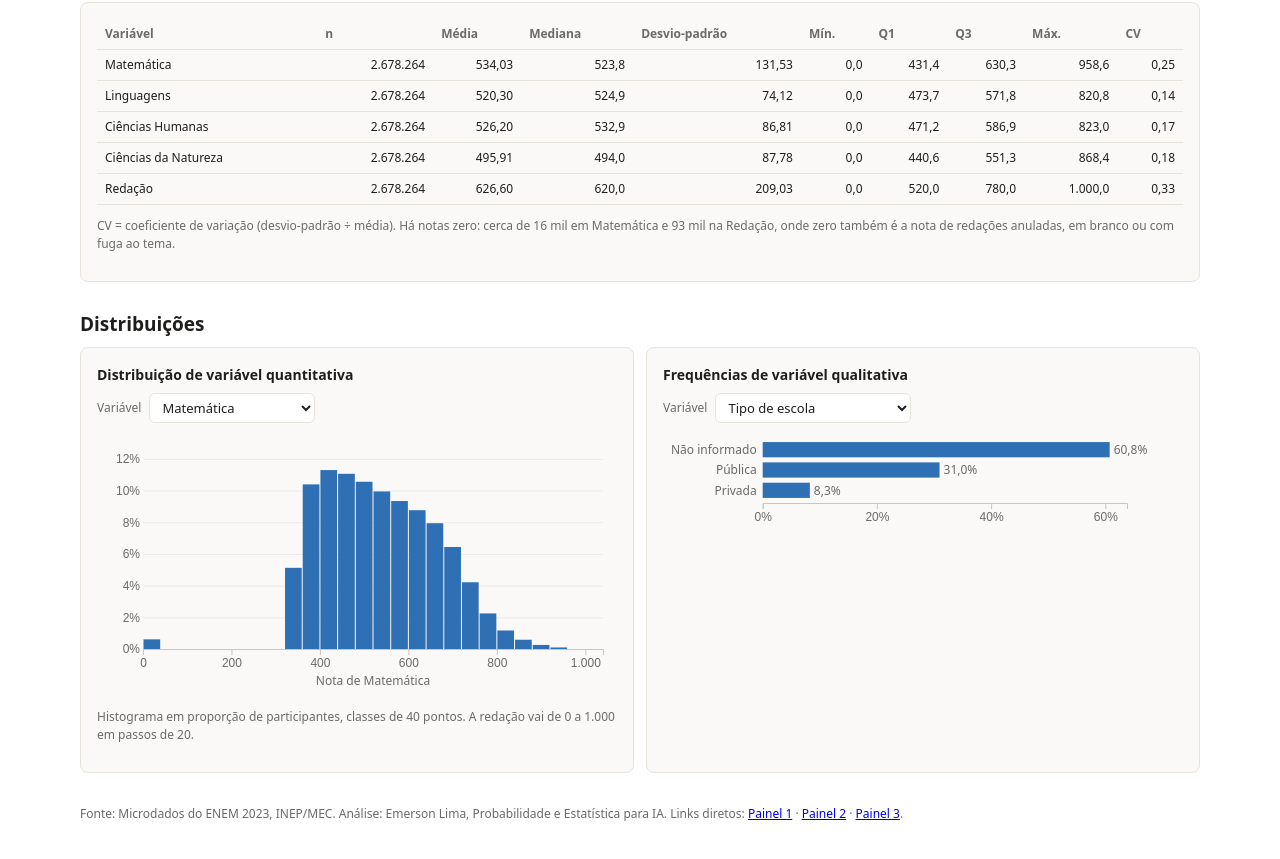
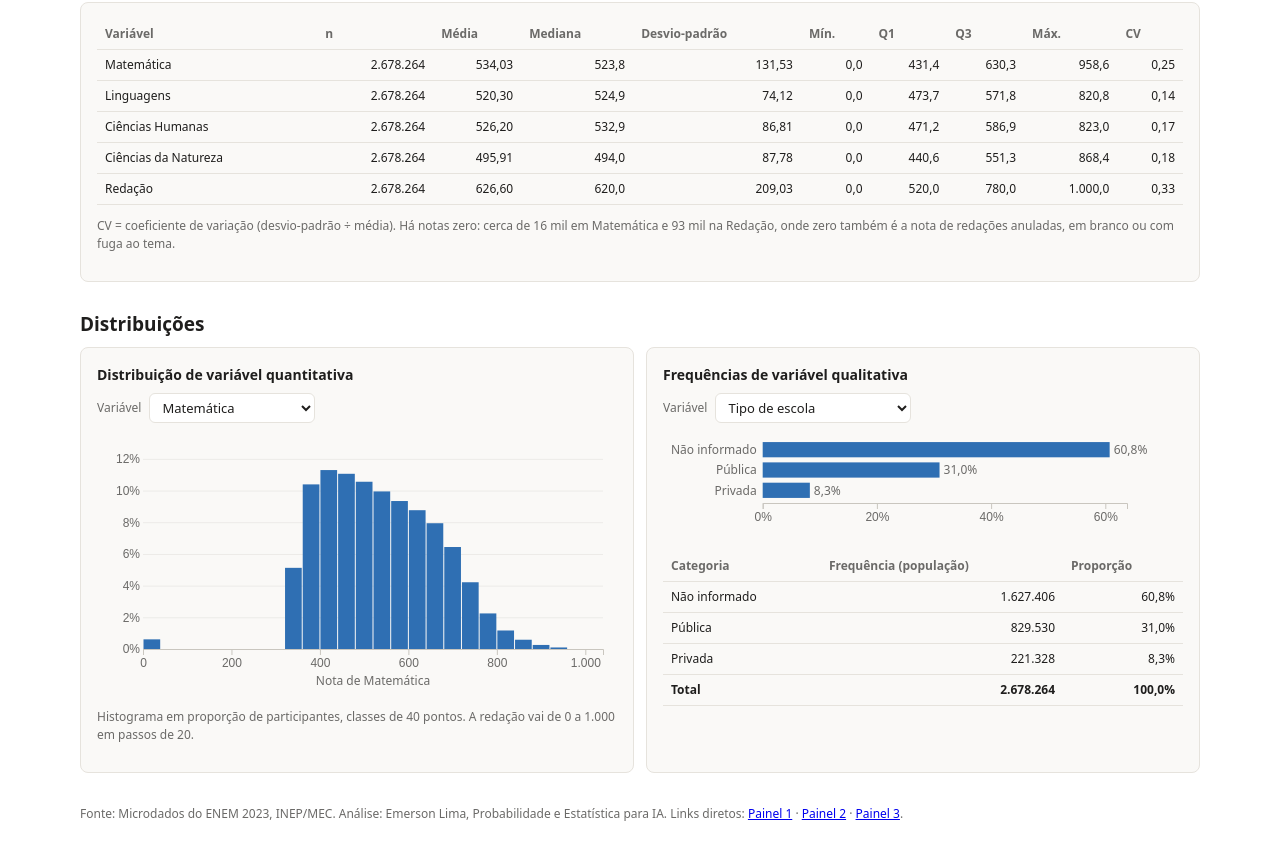
Before and after one commit to Emerson-developer/enem-2023-estatistica, a plain HTML site: page index.html in a window 1280 px wide. Shown: the part 800-1659 px from the top of the page. Drawn offline with Linux system fonts and the light colour scheme.

Commit message:
Adiciona tabelas de frequência e corrige sinal do valor crítico
Co-Authored-By: Claude Opus 5.5 <noreply@anthropic.com>
Claude-Session: https://claude.ai/code/session_018amkbERDY58LHdvxZaqf4o

```diff
--- a/index.html
+++ b/index.html
@@ -101,7 +101,8 @@ code{font-size:12px;background:#f1efea;padding:1px 4px;border-radius:4px}
 <p class="muted small">Histograma em proporção de participantes, classes de 40 pontos. A redação vai de 0 a 1.000 em passos de 20.</p></div>
 <div class="pv-card" id="cat-pop"><h3>Frequências de variável qualitativa</h3>
 <label class="pv-ctl">Variável <select class="dash-select" data-param="vc1" aria-label="Variável qualitativa"><option value="escola">Tipo de escola</option><option value="sexo">Sexo</option><option value="renda">Renda familiar</option><option value="regiao">Região</option><option value="internet">Internet em casa</option><option value="situacao">Situação no ensino médio</option></select></label>
-<div class="pv-chart" data-draw="cat" data-main="pop_freq" data-param="vc1" data-source="pop_freq"></div></div>
+<div class="pv-chart" data-draw="cat" data-main="pop_freq" data-param="vc1" data-source="pop_freq"></div>
+<div class="pv-scroll"><table class="pv-table" data-source="pop_freq"><thead><tr><th>Categoria</th><th>Frequência (população)</th><th>Proporção</th></tr></thead><tbody data-draw="freqtab" data-main="pop_freq" data-param="vc1"></tbody></table></div></div>
 </div>
 </section>
 
@@ -137,7 +138,8 @@ code{font-size:12px;background:#f1efea;padding:1px 4px;border-radius:4px}
 <p class="muted small">Histograma em proporção de participantes, classes de 40 pontos. A redação vai de 0 a 1.000 em passos de 20.</p></div>
 <div class="pv-card" id="cat-amo"><h3>Frequências de variável qualitativa</h3>
 <label class="pv-ctl">Variável <select class="dash-select" data-param="vc2" aria-label="Variável qualitativa"><option value="escola">Tipo de escola</option><option value="sexo">Sexo</option><option value="renda">Renda familiar</option><option value="regiao">Região</option><option value="internet">Internet em casa</option><option value="situacao">Situação no ensino médio</option></select></label><p class="pv-leg"><i class="sw s0"></i> Amostra <i class="sw s1"></i> População (referência)</p>
-<div class="pv-chart" data-draw="cat" data-main="amo_freq" data-ref="pop_freq" data-param="vc2" data-source="amo_freq pop_freq"></div></div>
+<div class="pv-chart" data-draw="cat" data-main="amo_freq" data-ref="pop_freq" data-param="vc2" data-source="amo_freq pop_freq"></div>
+<div class="pv-scroll"><table class="pv-table" data-source="amo_freq"><thead><tr><th>Categoria</th><th>Frequência (amostra)</th><th>Proporção</th></tr></thead><tbody data-draw="freqtab" data-main="amo_freq" data-param="vc2"></tbody></table></div></div>
 </div>
 <h2 id="amo-dif">Amostra vs população</h2>
 <div class="pv-card"><div class="pv-scroll"><table class="pv-table" id="tabela-dif" data-source="dif_desc" data-row-key="variavel">
@@ -383,6 +385,23 @@ function tip(el) {
 function fail(el, d) { el.replaceChildren(); if (d && d.status === 'error') { const p = document.createElement('p'); p.className = 'muted'; p.textContent = 'Falha ao carregar'; el.appendChild(p); } else el.textContent = '—'; }
 function axisStyle(g) { g.selectAll('text').attr('class', 'tick-t'); g.selectAll('line,path').style('stroke', 'var(--cds-chart-axis)'); }
 
+
+// ---------- tabela de frequências ----------
+dash.draw('freqtab', (tb) => {
+  const d = dash.data(tb.dataset.main);
+  tb.replaceChildren();
+  if (d.status !== 'ok') return;
+  const v = P(tb.dataset.param, 'escola'), o = ORIG();
+  const rows = d.data.filter((r) => r.escola === o && r.variavel === v).sort((a, b) => b.n - a.n);
+  const tot = rows.reduce((s, r) => s + r.n, 0);
+  rows.concat([{categoria: 'Total', n: tot, prop: 1}]).forEach((r) => {
+    const tr = document.createElement('tr');
+    [[r.categoria, ''], [F.int(r.n), 'num'], [F.pct1(r.prop), 'num']].forEach(([t, c]) => { const td = document.createElement('td'); td.textContent = t; if (c) td.className = c; tr.appendChild(td); });
+    if (r.categoria === 'Total') tr.style.fontWeight = '600';
+    tb.appendChild(tr);
+  });
+});
+
 // ---------- histograma ----------
 dash.draw('hist', (el) => {
   const main = dash.data(el.dataset.main), ref = el.dataset.ref ? dash.data(el.dataset.ref) : null;
```
